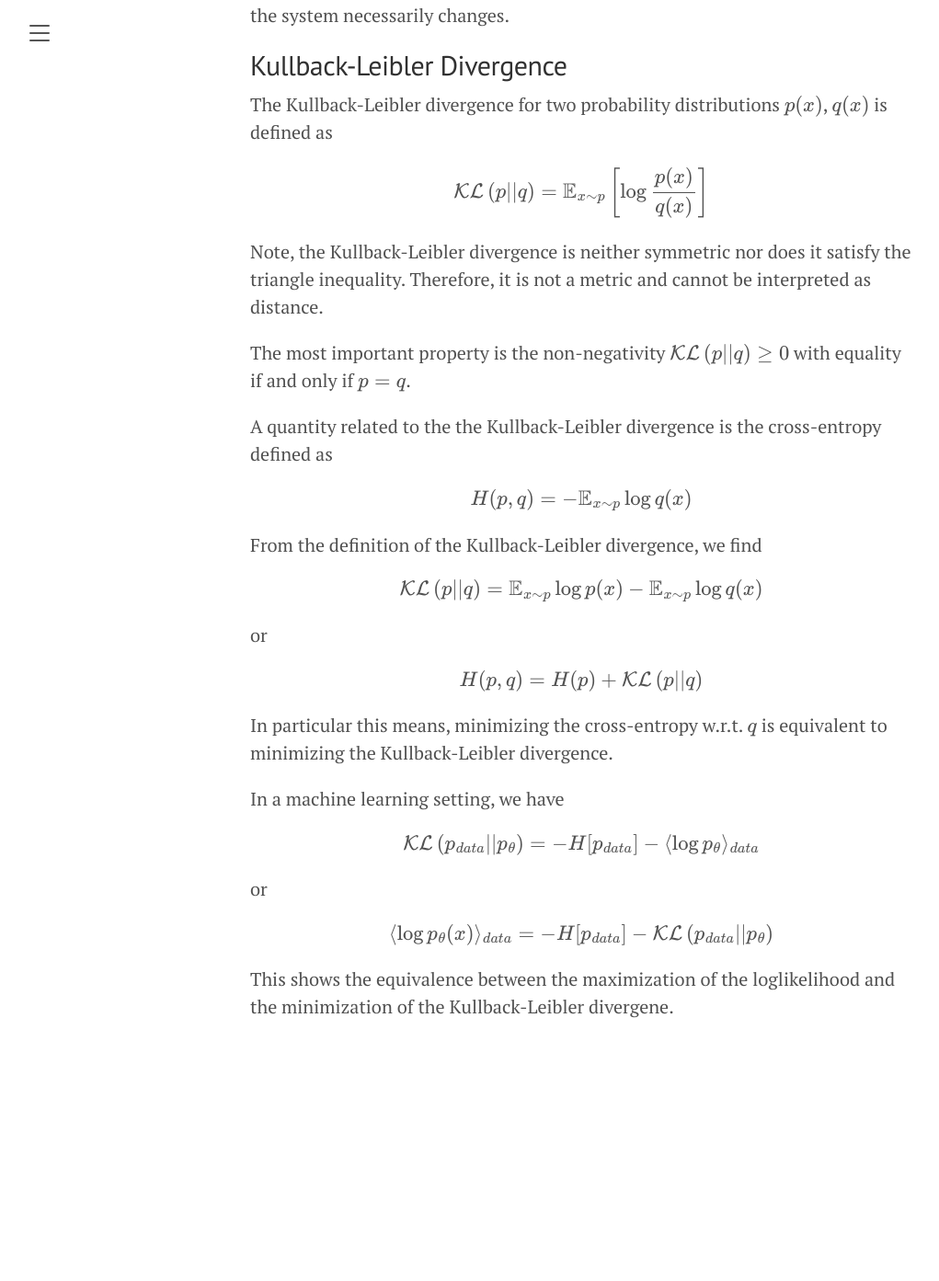
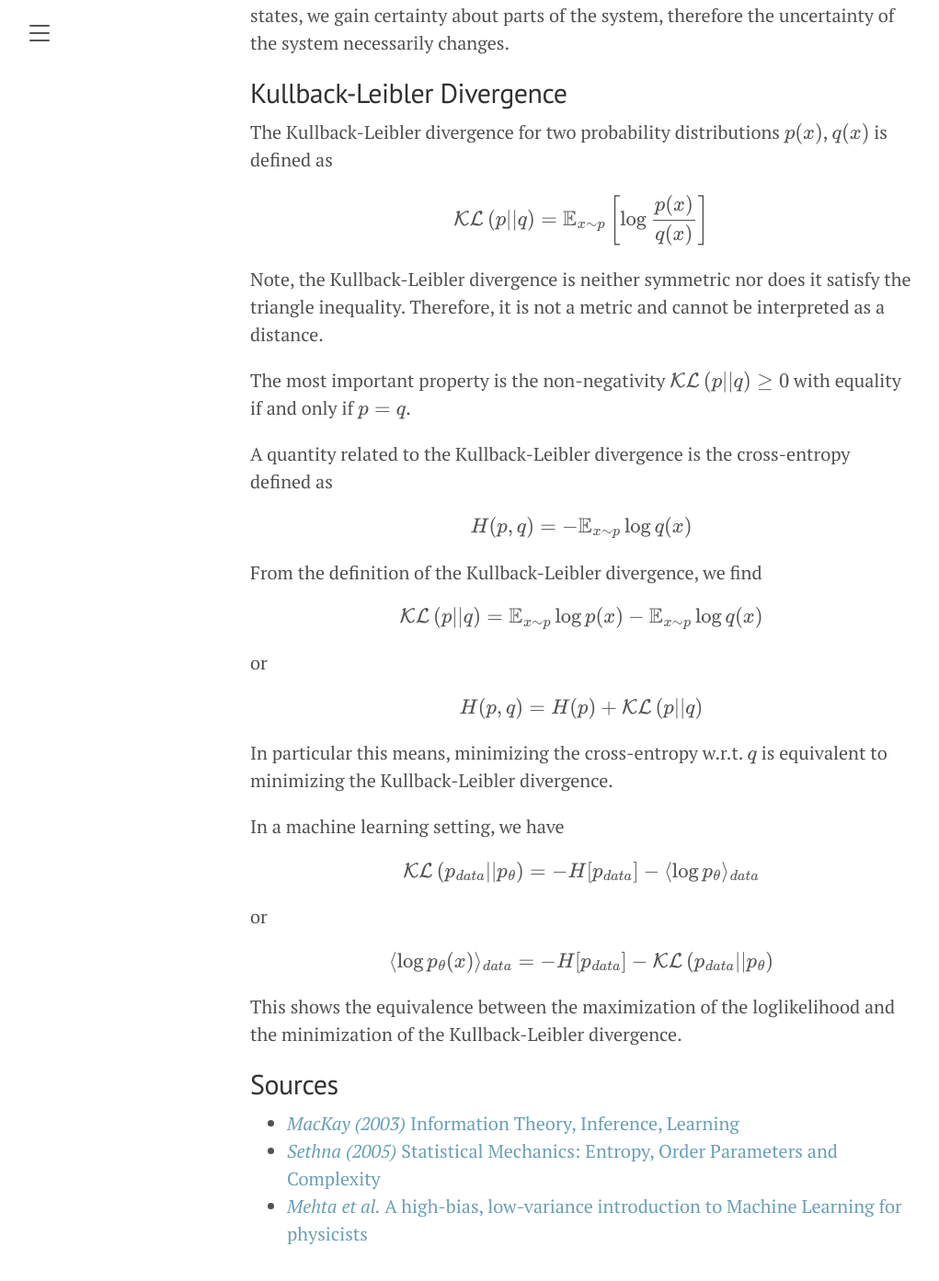
Before and after one commit to BLyndon/bayesian_methods, a Jekyll site: the page built from docs/_posts/2020-07-30-information_theory.md, in a window 1280 px wide and 1400 px high, scrolled down 2167 px. Shown: the top 1393 px of the window at 92% size, without its empty margins (8-1029 px from the left). Built offline with Jekyll 4.4.1, drawn with Linux system fonts in a browser that asks for light colours; before the commit the page ends 3357 px from its top, so only the background shows below that.

Commit message:
add sources

```diff
--- a/docs/_posts/2020-07-30-information_theory.md
+++ b/docs/_posts/2020-07-30-information_theory.md
@@ -101,7 +101,7 @@ $$
     \mathcal{KL}\left(p || q\right) = \mathbb E_{x \sim p}\left[\log \frac{p(x)}{q(x)}\right]
 $$
 
-Note, the Kullback-Leibler divergence is neither symmetric nor does it satisfy the triangle inequality. Therefore, it is not a metric and cannot be interpreted as distance.
+Note, the Kullback-Leibler divergence is neither symmetric nor does it satisfy the triangle inequality. Therefore, it is not a metric and cannot be interpreted as a distance.
 
 The most important property is the non-negativity
 $$
@@ -109,7 +109,7 @@ $$
 $$
 with equality if and only if $$p=q$$.
 
-A quantity related to the the Kullback-Leibler divergence is the cross-entropy defined as
+A quantity related to the Kullback-Leibler divergence is the cross-entropy defined as
 
 $$
     H(p,q) = -\mathbb E_{x \sim p}\log q(x)
@@ -141,4 +141,10 @@ $$
     \langle \log p_\theta(x)\rangle_{data} = - H[p_{data}] - \mathcal{KL}\left(p_{data} || p_\theta\right)
 $$
 
-This shows the equivalence between the maximization of the loglikelihood and the minimization of the Kullback-Leibler divergene.
+This shows the equivalence between the maximization of the loglikelihood and the minimization of the Kullback-Leibler divergence.
+
+## Sources
+
++ [*MacKay (2003)* Information Theory, Inference, Learning](http://www.inference.org.uk/mackay/itprnn/book.html)
++ [*Sethna (2005)* Statistical Mechanics: Entropy, Order Parameters and Complexity](http://sethna.lassp.cornell.edu/statistical_mechanics_entropy_order_parameters_and_complexity)
++ [*Mehta et al.* A high-bias, low-variance introduction to Machine Learning for physicists ](https://www.sciencedirect.com/science/article/pii/S0370157319300766)
```
